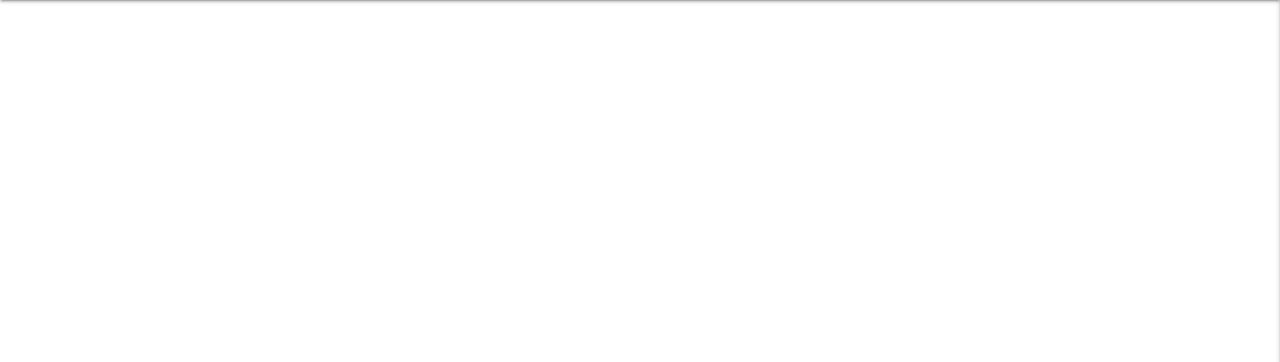
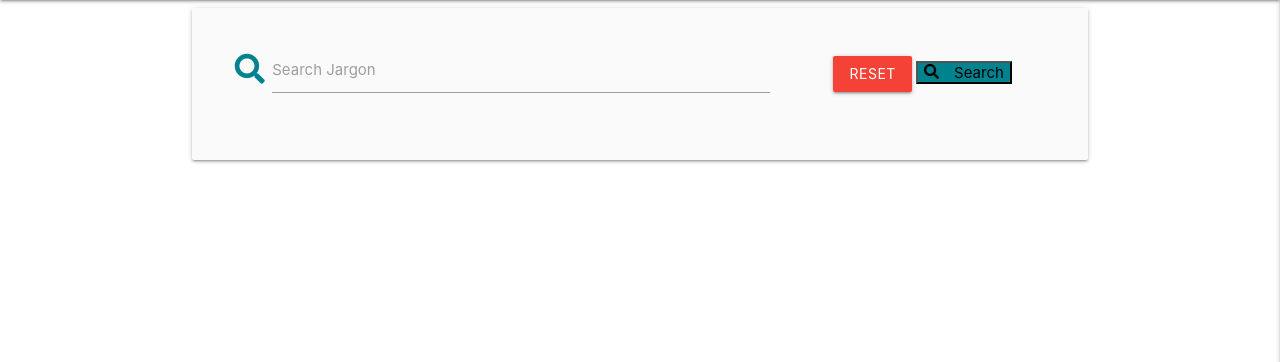
Before and after one commit to dandavies23/jargon-unchained, a Flask app: page / in a window 1280 px wide. Shown: the part 64-426 px from the top of the page. Run offline with Flask 2, Linux system fonts and the light colour scheme; data that the repository does not hold is empty; some libraries are stand-ins or nearby versions.

Commit message:
Add Search functionality

```diff
--- a/app.py
+++ b/app.py
@@ -22,6 +22,13 @@ mongo = PyMongo(app)
 @app.route("/get_jargon")
 def get_jargon():
     jargon = list(mongo.db.jargon.find())
+    return render_template("jargon.html", jargon=jargon)
+
+
+@app.route("/search", methods=["GET", "POST"])
+def search():
+    query = request.form.get("query")
+    jargon = list(mongo.db.jargon.find({"$text": {"$search": query}}))
     return render_template("jargon.html", jargon=jargon)
 
 
@@ -190,7 +197,7 @@ def edit_category(category_id):
 @app.route("/delete_category/<category_id>")
 def delete_category(category_id):
     mongo.db.categories.remove({"_id": ObjectId(category_id)})
-    flash("Category successfully seleted")
+    flash("Category successfully deleted")
     return redirect(url_for("get_categories"))
 
 
--- a/templates/jargon.html
+++ b/templates/jargon.html
@@ -1,6 +1,22 @@
 {% extends "base.html" %}
 {% block content %}
-
+        <div class="row card-panel grey lighten-5">
+            <form action="{{ url_for('search') }}" method="POST" class="col s12">
+                <div class="row valign-wrapper center-align">
+                    <div class="input-field col s12 m8">
+                        <i class="fas fa-search prefix cyan-text text-darken-3"></i>
+                        <input type="text" name="query" id="query" minlength="3" class="validate" required>
+                        <label for="query">Search Jargon</label>
+                    </div>
+                    <div class="col s12 m4">
+                        <a href="{{ url_for('get_jargon') }}" class="red btn">Reset</a>
+                        <button type="submit" class="cyan darken-3">
+                            <i class="fas fa-search left"></i>Search
+                        </button>
+                    </div>
+                </div>
+            </form>
+        </div>
         <div class="row">
             {% for entry in jargon %}
             <div class="col s12 m9 l10 push-m3 push-l2">
```
